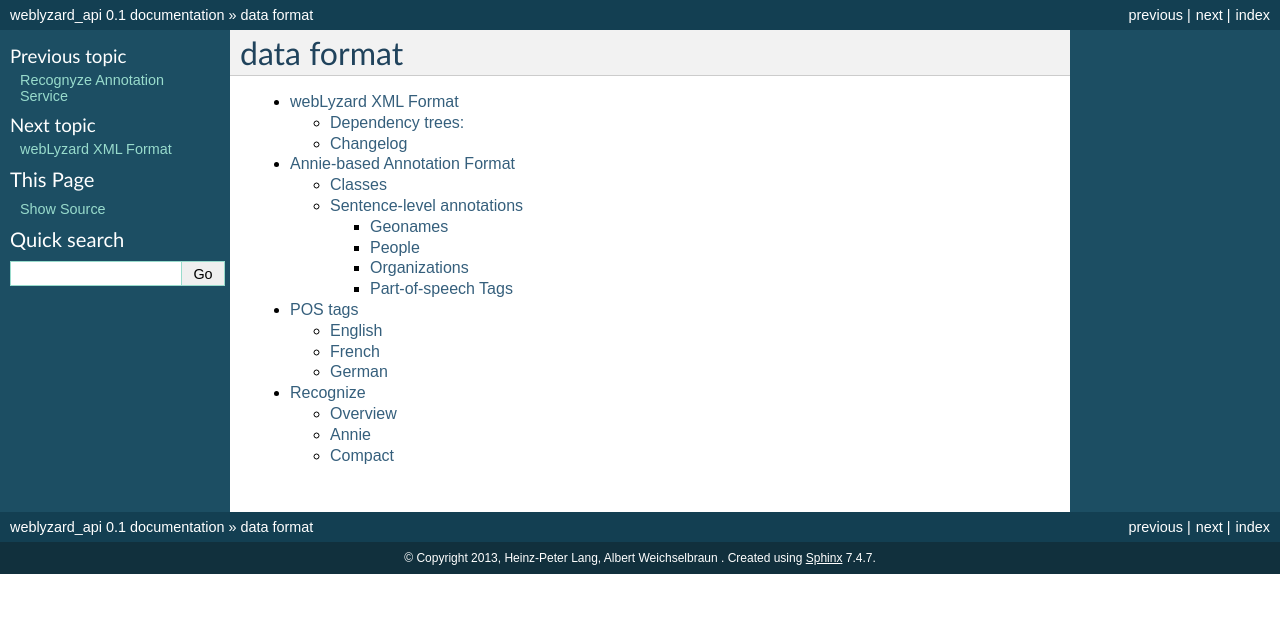
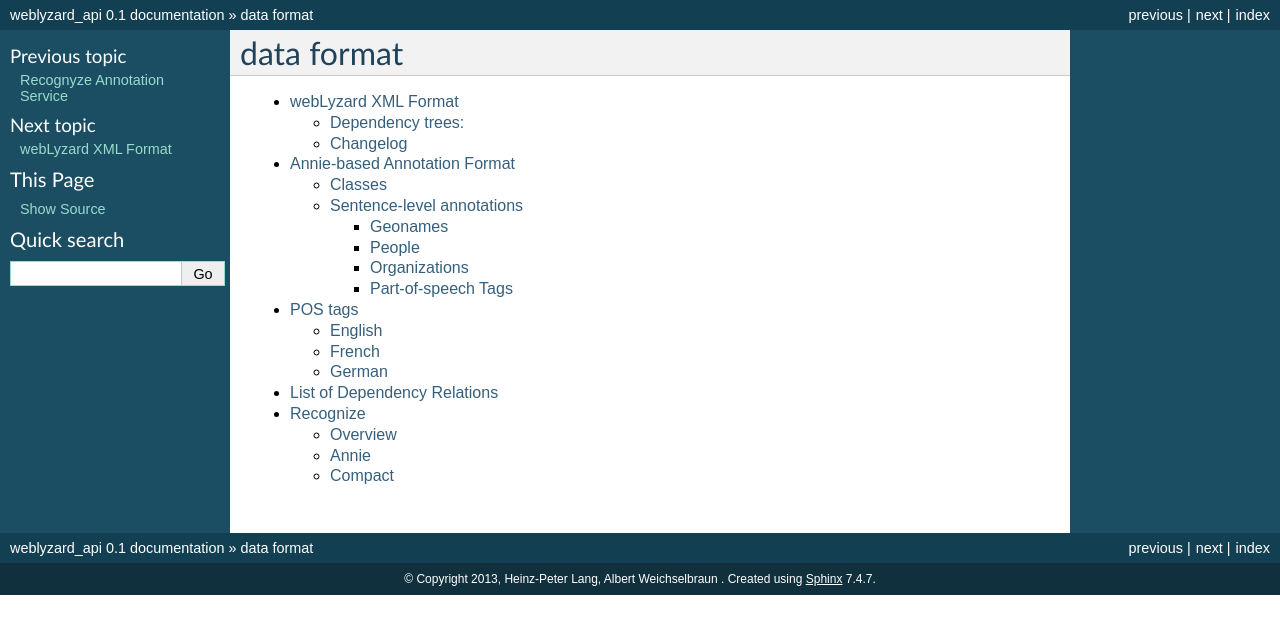
Before and after one commit to weblyzard/weblyzard_api, a Sphinx documentation site: the page built from doc/weblyzard_api.data_format.rst, in a window 1280 px wide. Shown: the top 634 px of the page. Built offline with Sphinx 7.4.7, drawn with Linux system fonts in a browser that asks for light colours; formulas are drawn with MathJax 3; some of the changed lines change nothing that is shown.

Commit message:
chg: index updated including dep-tags document

```diff
--- a/doc/weblyzard_api.data_format.rst
+++ b/doc/weblyzard_api.data_format.rst
@@ -6,4 +6,5 @@ data format
 	weblyzard_api.data_format.xml_format
 	weblyzard_api.data_format.annotation_format
 	weblyzard_api.data_format.pos-tags
+	weblyzard_api.data_format.dep-tags
 	weblyzard_api.client.recognize.rst
```
